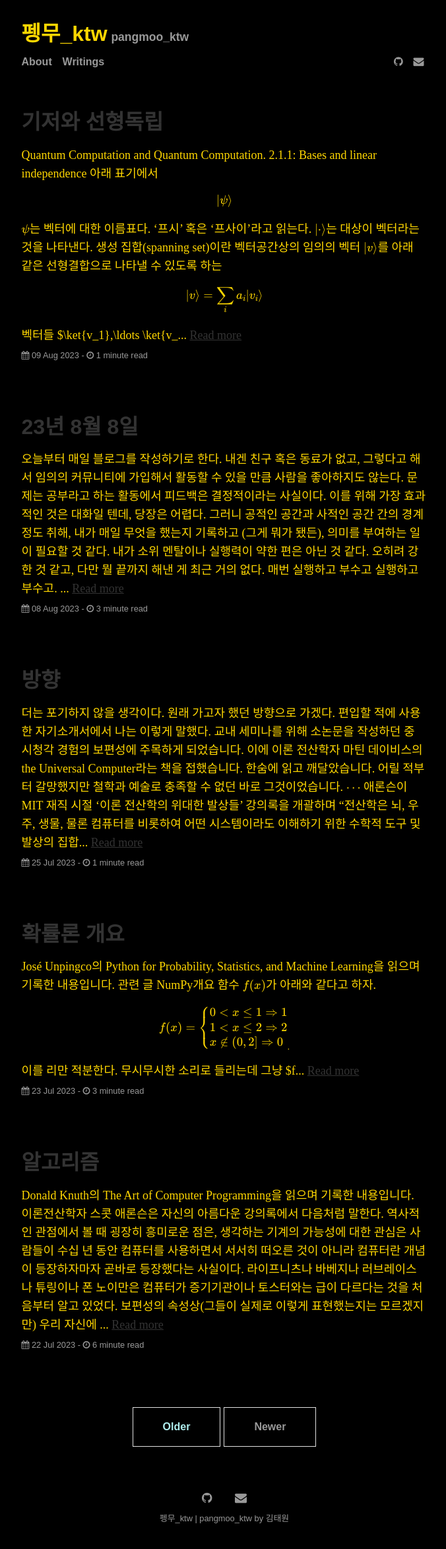
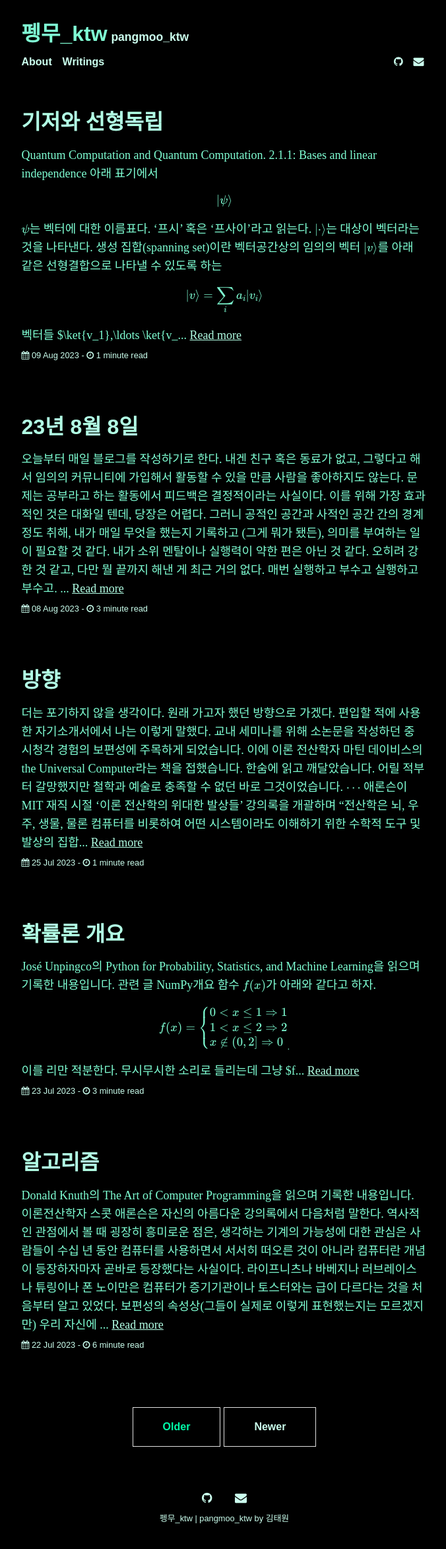
Before and after one commit to pangmoo-KTW/pangmoo-KTW, a Jekyll site: the page built from index.html, in a window 1280 px wide. Shown: the whole page at 66% size, without its empty margins (300-976 px from the left). Built offline with Jekyll 4.4.1, drawn with Linux system fonts in a browser that asks for light colours; some web fonts are replaced; the list of posts is cut into pages by our own code.

```diff
--- a/assets/css/main.scss
+++ b/assets/css/main.scss
@@ -5,25 +5,24 @@ $sans-serif-font-family: 'Orbit', sans-serif;
 $serif-font-family:      'Hahmlet', serif;
 $code-font-family:       "Source Code Pro", monospace;
 
-$body-color: #ffd700;
-$link-color: #afeeee;
-
+$body-color: #7FFFD4;
+$link-color: #00fea9;
 
 $code-background-color:   #f5f5f5;
 $pagination-button-color: #e0e0e0;
 
-$dark-gray-color:        #333;
-$light-gray-color:       #999;
-$extra-light-gray-color: #ccc;
+$dark-gray-color:        #b2ffe5;
+$light-gray-color:       #cbffee;
+$extra-light-gray-color: #e5fff6;
 
 $container-responsive-width: 768px;
 $elements-responsive-width:  30em;
 
 $icon-transition-time: .5s;
 $envelope-color:       #f39c12;
-$twitter-color:        #00aced;
+$twitter-color:        #cbffee;
 $instagram-color:      #375989;
-$github-color:         #343434;
+$github-color:         #cbffee;
 $linkedin-color:       #0073a4;
 $facebook-color:       #3d5b99;
 $pinterest-color:      #bd081c;
```
